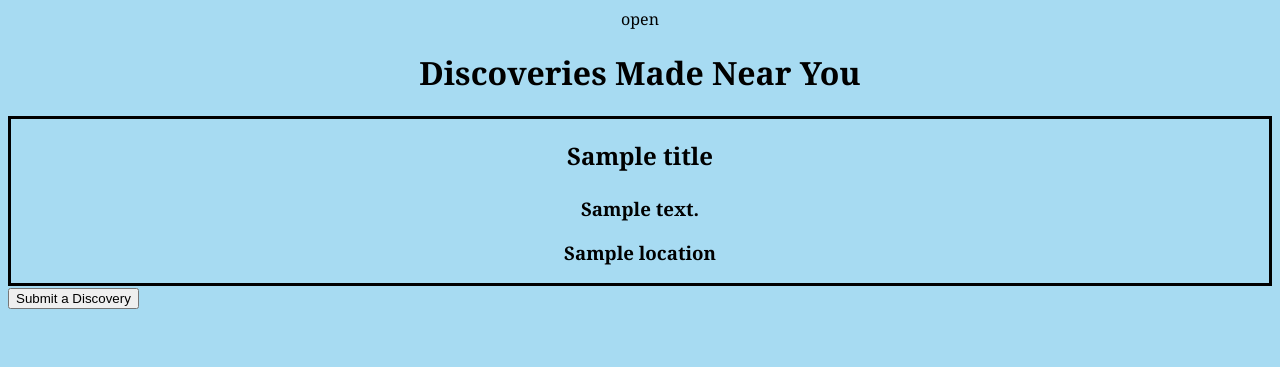
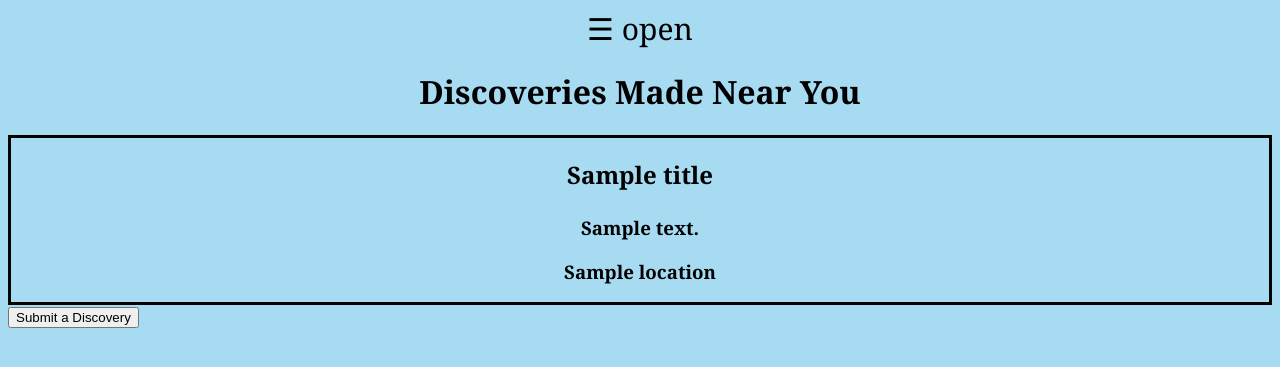
Before and after one commit to Font-Anne/buzzy-phantom, a Python web app: template templates/main.html in a window 1280 px wide. Shown: the top 367 px of the page. Run offline with Jinja, Linux system fonts and the light colour scheme; the template is opened without the code that fills it: most values are stand-ins (such as "Sample title", 1, 10 or a date in 2020).

Commit message:
Working on side bar

```diff
--- a/js/main.js
+++ /dev/null
@@ -1,9 +0,0 @@
-/* Set the width of the side navigation to 250px */
-function openNav() {
-    document.getElementById("mySidenav").style.width = "250px";
-}
-
-/* Set the width of the side navigation to 0 */
-function closeNav() {
-    document.getElementById("mySidenav").style.width = "0";
-}
--- a/templates/main.html
+++ b/templates/main.html
@@ -3,15 +3,15 @@
   <head>
     <title>Dashboard</title>
     <link rel="stylesheet" text="text/css" href="/stylesheets/main.css">
-    <script type="text/javascript" src="js/main.js"></script>
+    <script src="buzzy-phantom/templates/main.js"></script>
   </head>
     <body>
         <div id="mySidenav" class="sidenav">
-          <a href="javascript:void(0)" class="closebtn" onclick="closeNav()">&times;</a>
+          <a href="javascript:void(0)" class="closebtn">&times;</a>
           <a href="/">Home</a>
           <a href="/submit">Submit</a>
         </div>
-        <span onclick="openNav()">open</span>
+        <span class="closebtn" style="font-size:30px;cursor:pointer">&#9776; open</span>
 
         <!-- <script>
                   /* Set the width of the side navigation to 250px */
```
